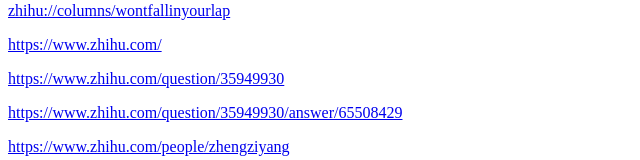
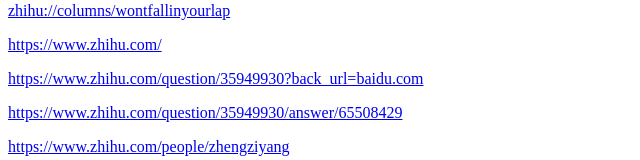
Before and after one commit to laowch/laowch.github.io, a plain HTML site: page schema.html in a window 1280 px wide. Shown: the part 456-616 px from the top of the page, without its empty margins (0-640 px from the left). Drawn offline with Linux system fonts and the light colour scheme.

Commit message:
back_url

```diff
--- a/schema.html
+++ b/schema.html
@@ -21,7 +21,7 @@
 <p><a href="zhihu://articles/20479470">zhihu://articles/20479470</a></p>
 <p><a href="zhihu://columns/wontfallinyourlap">zhihu://columns/wontfallinyourlap</a></p>
 <p><a href="https://www.zhihu.com/">https://www.zhihu.com/</a></p>
-<p><a href="https://www.zhihu.com/question/35949930">https://www.zhihu.com/question/35949930</a></p>
+<p><a href="https://www.zhihu.com/question/35949930?back_url=http%3A%2F%2Fbaidu.com">https://www.zhihu.com/question/35949930?back_url=baidu.com</a></p>
 <p><a href="https://www.zhihu.com/question/35949930/answer/65508429">https://www.zhihu.com/question/35949930/answer/65508429</a></p>
 <p><a href="https://www.zhihu.com/people/zhengziyang">https://www.zhihu.com/people/zhengziyang</a></p>
 <p><a href="https://www.zhihu.com/topic/0">https://www.zhihu.com/topic/19573433</a></p>
```
